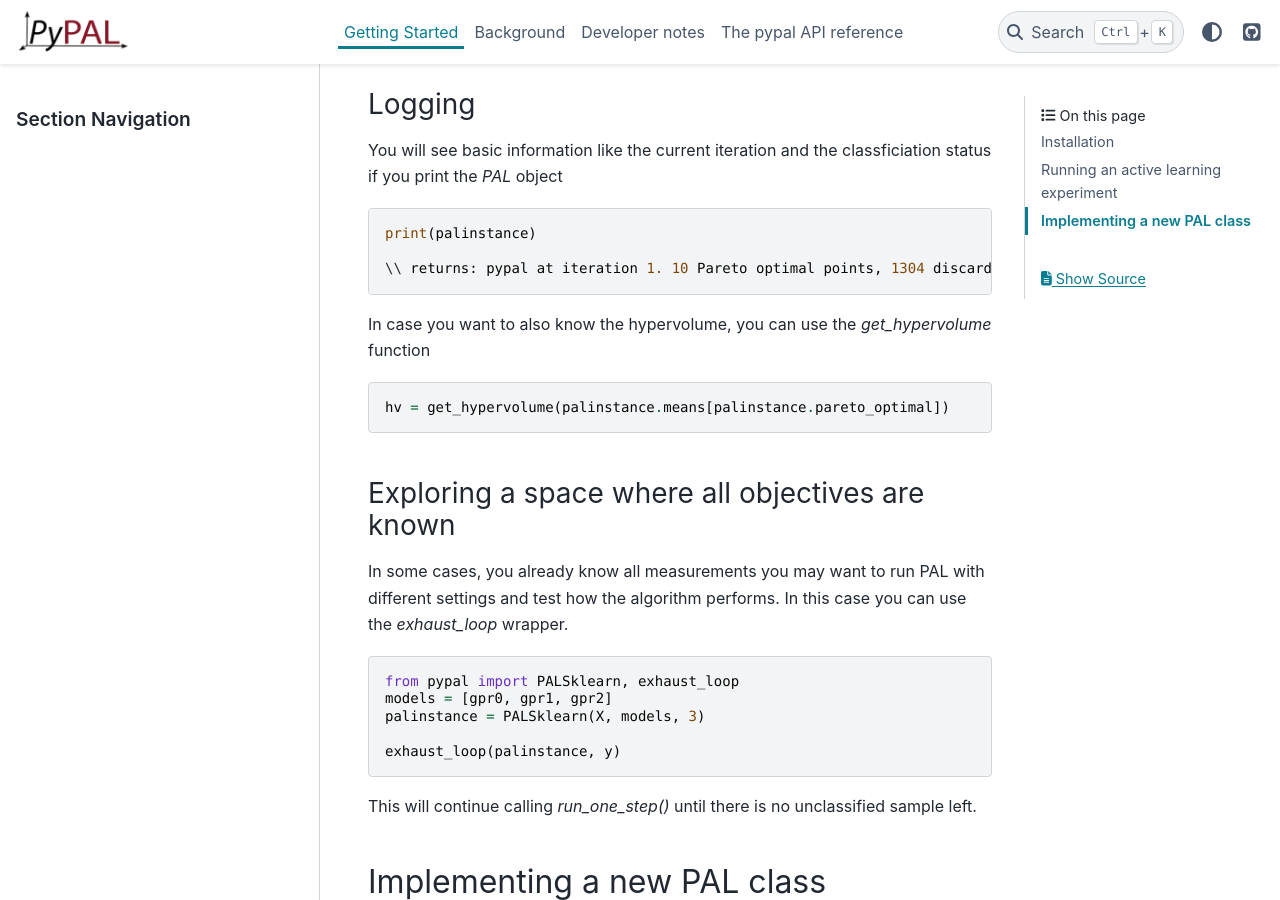
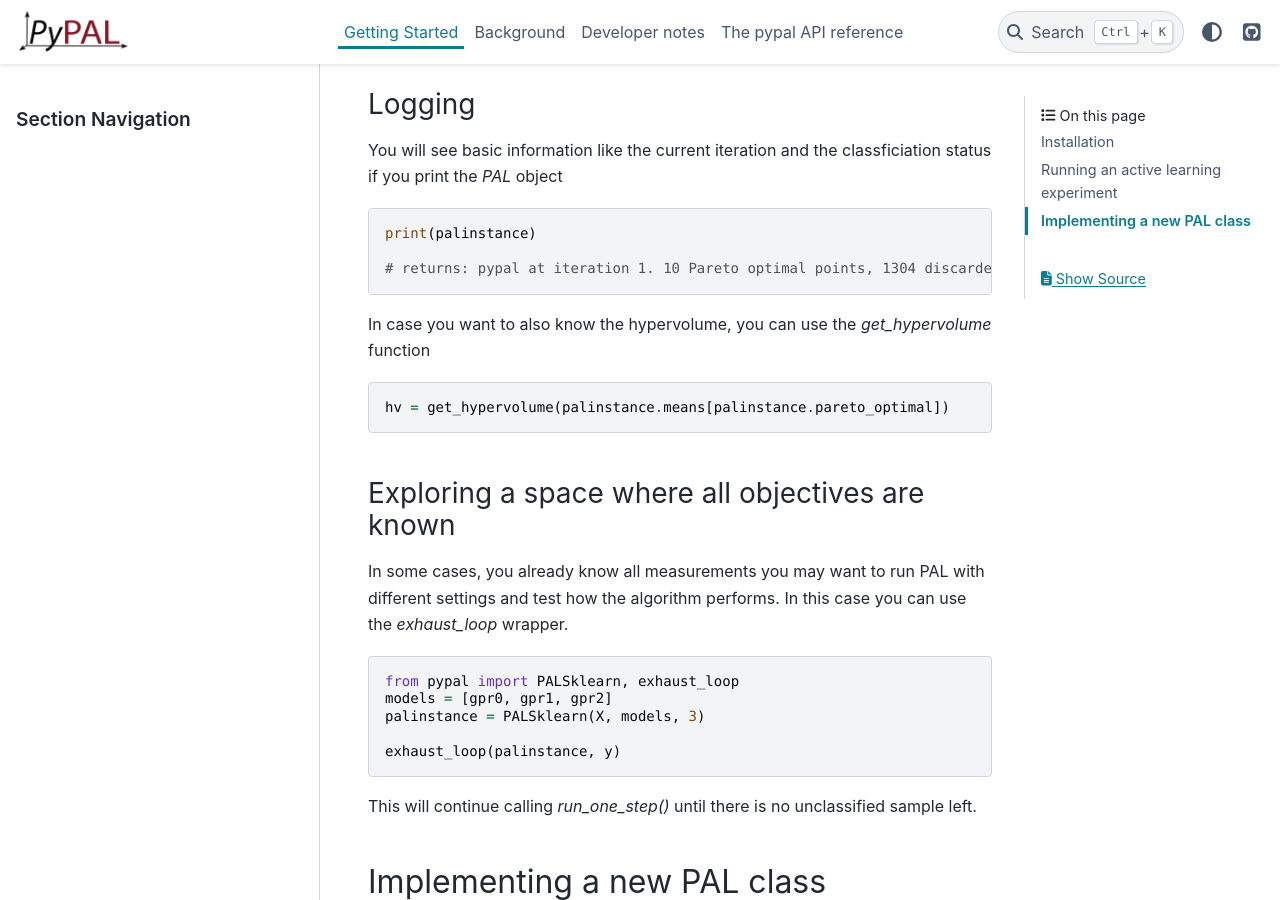
Before and after one commit to kjappelbaum/pyepal, a Sphinx documentation site: the page built from docs/getting_started.rst, in a window 1280 px wide and 900 px high, scrolled down 2524 px. Built offline with Sphinx 7.4.7 and the PyData theme 0.15.4, drawn with Linux system fonts in a browser that asks for light colours.

Commit message:
chore: updating docs #29

```diff
--- a/docs/getting_started.rst
+++ b/docs/getting_started.rst
@@ -87,7 +87,7 @@ You will see basic information like the current iteration and the classficiation
 
     print(palinstance)
 
-    \\ returns: pypal at iteration 1. 10 Pareto optimal points, 1304 discarded points, 200 unclassified points.
+    # returns: pypal at iteration 1. 10 Pareto optimal points, 1304 discarded points, 200 unclassified points.
 
 
 In case you want to also know the hypervolume, you can use the `get_hypervolume` function
```
Also changed, not shown: 13 other files.
